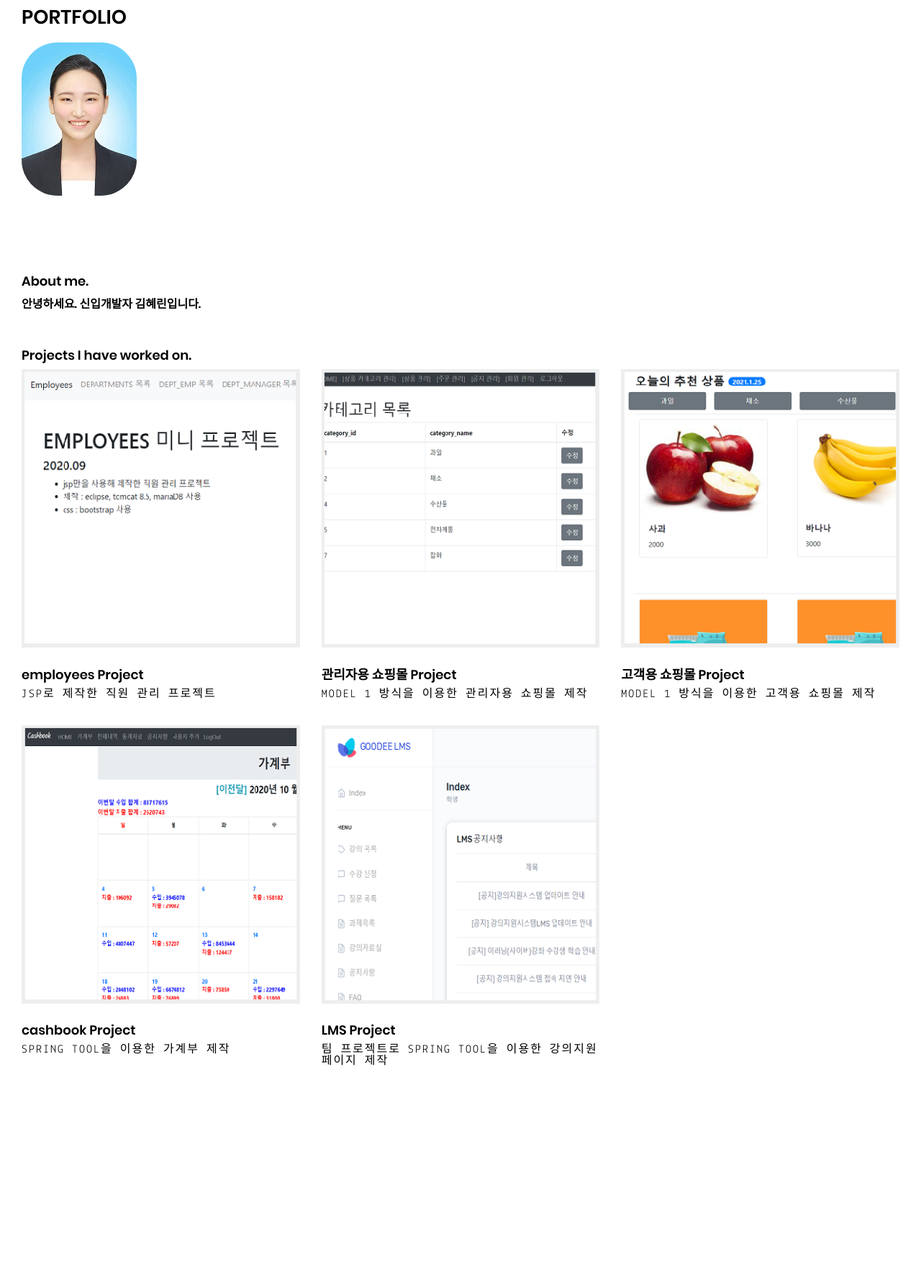
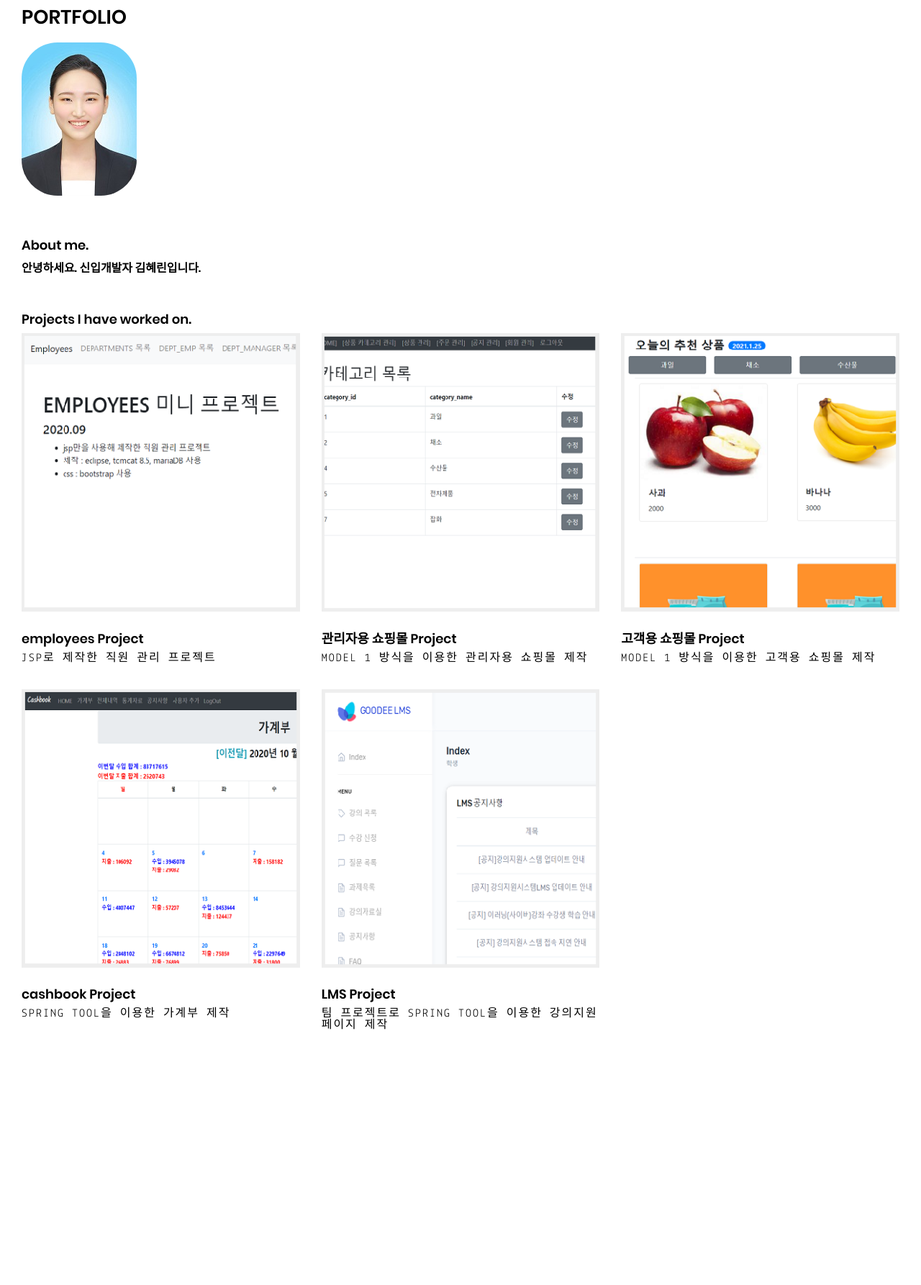
Before and after one commit to heairin1008/heairin1008.github.io, a Jekyll site: the page built from index.html, in a window 1280 px wide. Shown: the whole page at 72% size. Built offline with Jekyll 4.4.1, drawn with Linux system fonts in a browser that asks for light colours; after the commit the page ends 1736 px from its top, so only the background shows below that.

Commit message:
Update _layout.scss

```diff
--- a/assets/scss/_layout.scss
+++ b/assets/scss/_layout.scss
@@ -36,7 +36,7 @@
 	z-index: 1;
 
 	@media (min-width: $breakpoint-medium) {
-		padding: 10rem 0 0;
+		padding: 5rem 0 0;
 		margin-bottom: 23.42rem;
 	}
 }
```
